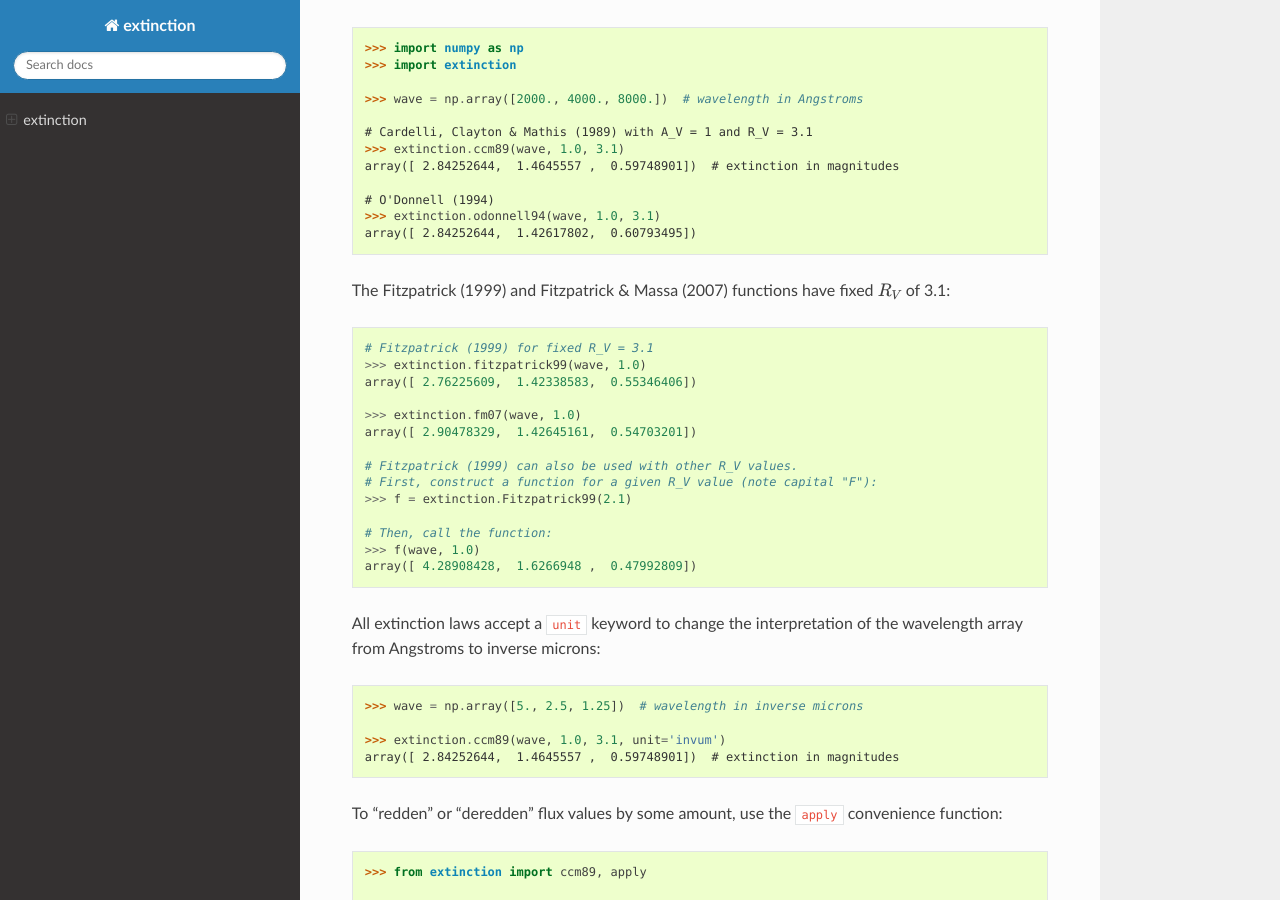
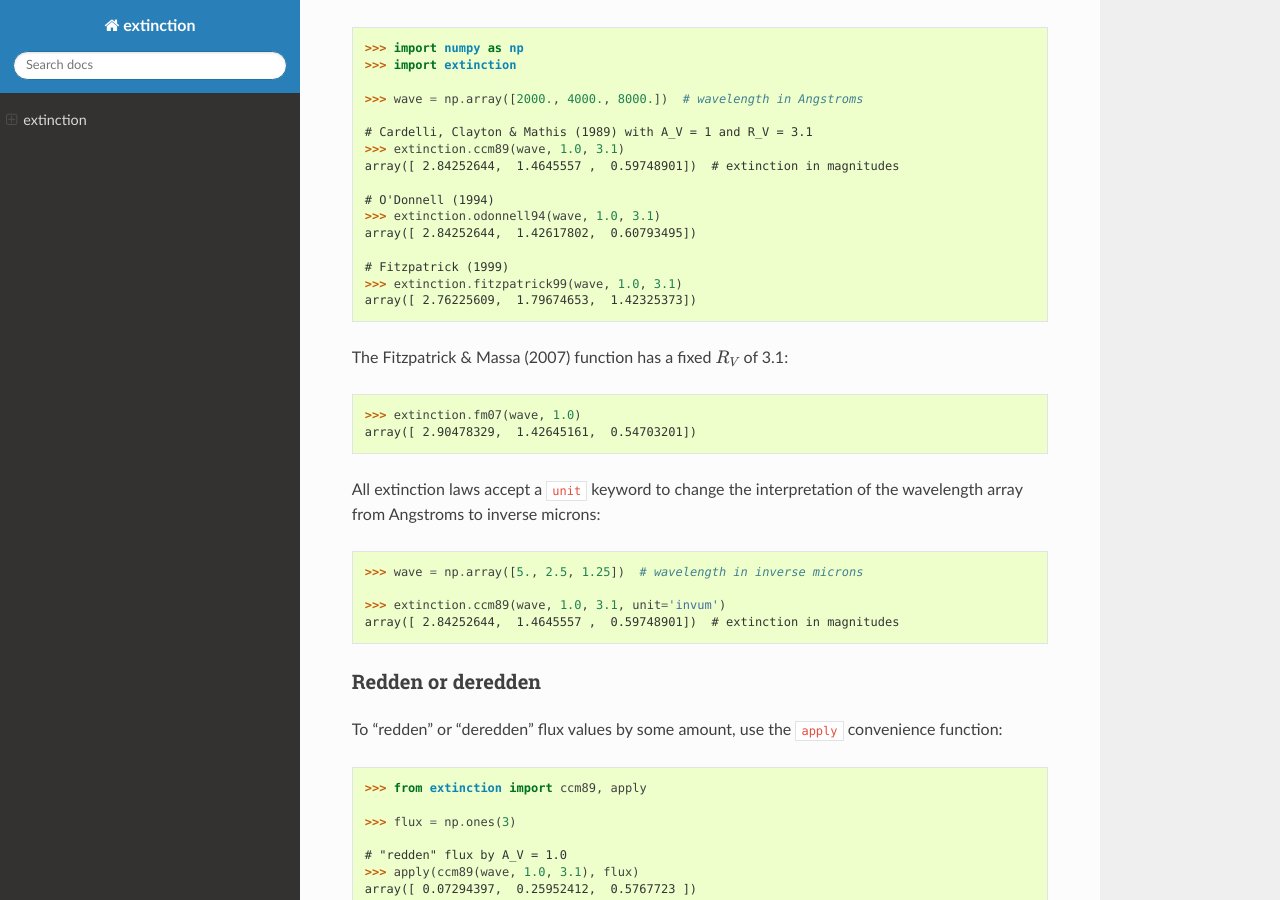
Before and after one commit to kbarbary/extinction, a Sphinx documentation site: the page built from docs/index.rst, in a window 1280 px wide and 900 px high, scrolled down 1106 px. Built offline with Sphinx 7.4.7 and the Read the Docs theme 2.0.0, drawn with Linux system fonts in a browser that asks for light colours; the version number could not be read and is left out.

Commit message:
add r_v kwarg to fitzpatrick99()

```diff
--- a/docs/index.rst
+++ b/docs/index.rst
@@ -61,24 +61,15 @@ Get extinction in magnitudes at a set of wavelengths for various dust laws::
   >>> extinction.odonnell94(wave, 1.0, 3.1)
   array([ 2.84252644,  1.42617802,  0.60793495])
 
+  # Fitzpatrick (1999)
+  >>> extinction.fitzpatrick99(wave, 1.0, 3.1)
+  array([ 2.76225609,  1.79674653,  1.42325373])
 
-The Fitzpatrick (1999) and Fitzpatrick & Massa (2007) functions have fixed
-:math:`R_V` of 3.1::
 
-   # Fitzpatrick (1999) for fixed R_V = 3.1
-   >>> extinction.fitzpatrick99(wave, 1.0)
-   array([ 2.76225609,  1.42338583,  0.55346406])
+The Fitzpatrick & Massa (2007) function has a fixed :math:`R_V` of 3.1::
 
    >>> extinction.fm07(wave, 1.0)
    array([ 2.90478329,  1.42645161,  0.54703201])
-
-   # Fitzpatrick (1999) can also be used with other R_V values.
-   # First, construct a function for a given R_V value (note capital "F"):
-   >>> f = extinction.Fitzpatrick99(2.1)
-
-   # Then, call the function:
-   >>> f(wave, 1.0)
-   array([ 4.28908428,  1.6266948 ,  0.47992809])
 
 All extinction laws accept a ``unit`` keyword to change the interpretation of
 the wavelength array from Angstroms to inverse microns::
@@ -87,6 +78,10 @@ the wavelength array from Angstroms to inverse microns::
 
   >>> extinction.ccm89(wave, 1.0, 3.1, unit='invum')
   array([ 2.84252644,  1.4645557 ,  0.59748901])  # extinction in magnitudes
+
+
+Redden or deredden
+..................
 
 To "redden" or "deredden" flux values by some amount, use the
 ``apply`` convenience function::
--- a/setup.py
+++ b/setup.py
@@ -28,7 +28,7 @@ if USE_CYTHON:
 version = re.findall(r"__version__ = \"(.*?)\"", open(fname).read())[0]
 
 classifiers = [
-    "Development Status :: 3 - Alpha",
+    "Development Status :: 4 - Beta",
     "Programming Language :: Python :: 2",
     "Programming Language :: Python :: 3",
     "License :: OSI Approved :: MIT License",
```
Also changed, not shown: test.py (+9 -0 lines), 1 other file.
